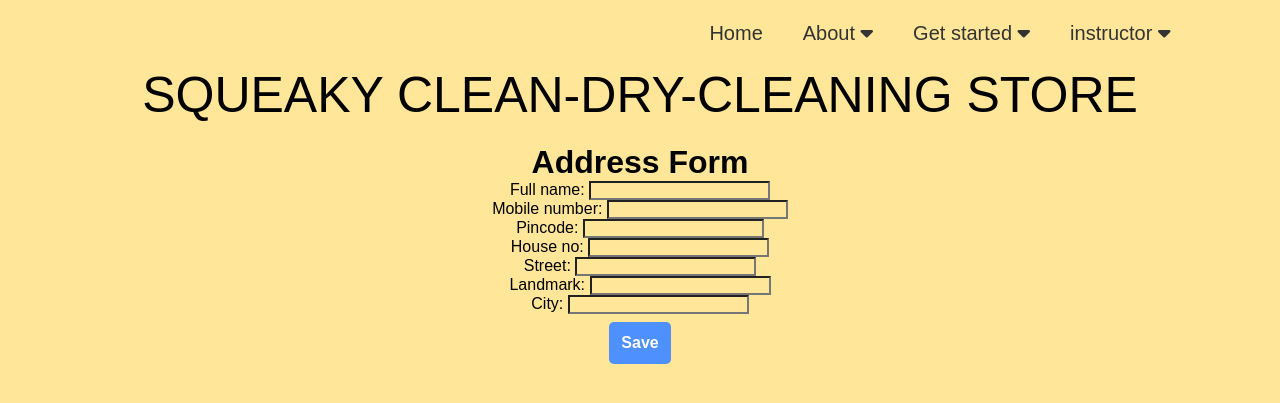
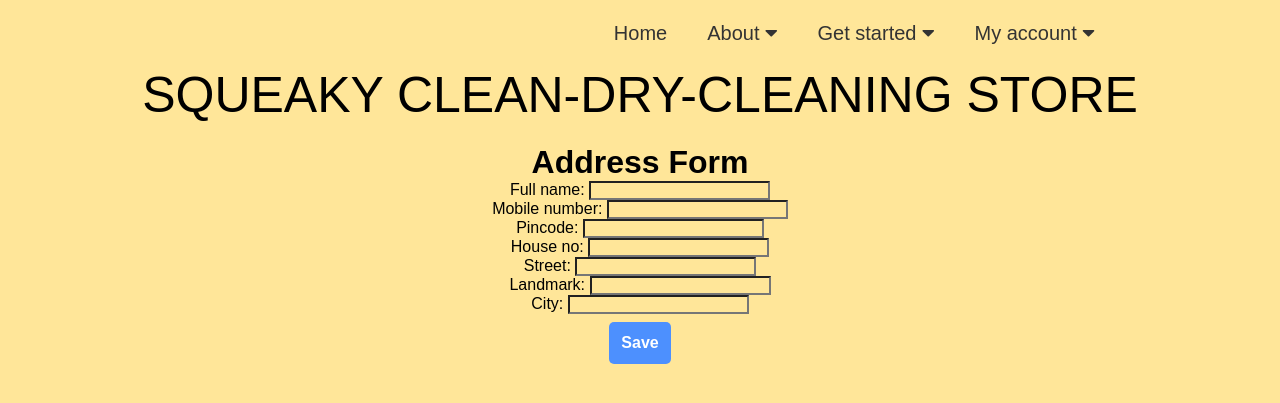
Before and after one commit to Akshay-343/sclean23, a Django app: page /new/ in a window 1280 px wide. Shown: the top 403 px of the page. Run offline with Django 4.2, Linux system fonts and the light colour scheme; a user stored in the database is signed in; some web fonts are replaced.

Commit message:
Update base.html

```diff
--- a/catalog/templates/base.html
+++ b/catalog/templates/base.html
@@ -3,7 +3,7 @@
  <head>
    <title>Squeaky Clean</title>
    <meta name="viewport" content="width=device-width, initial-scale=1">
-     <link rel="stylesheet" href="https://cdnjs.cloudflare.com/ajax/libs/font-awesome/6.4.0/css/all.min.css">
+     <link rel="stylesheet" href="https://cdnjs.cloudflare.com/ajax/libs/font-awesome/5.15.3/css/all.min.css">
      <link rel="stylesheet" href="{% static 'style.css' %}">
      <link href="//db.onlinewebfonts.com/c/8c583b80ac9e392caea26d76a803b665?family=ITC+Bradley+Hand" rel="stylesheet" type="text/css"/>
 
@@ -31,25 +31,32 @@
 
                     </ul>
                 </li>
-                {% if user.is_authenticated %}
-                <li><a href="#">{{ user.username }} <i class="fa  fa-caret-down"></i></a>
+                <li><a href="#">My account <i class="fa  fa-caret-down"></i></a>
                     <ul>
-                         <li><a href="{% url 'myaccount' %}">Manage ID</a></li><li><a href="{% url 'address_list' %}">Addresses</a></li>
-                            <li><a href="{% url 'terms' %}">Terms and Conditions</a></li>
+                        {% if user.is_authenticated %}
+                            <li><a href="#">Settings <i class="fa  fa-caret-down"></i></a>
+                    <ul>
+                        <li><a href="{% url 'myaccount' %}">Manage ID</a></li>
+                        <li><a href="{% url 'address_list' %}">Addresses</a></li>
                         <li><a   href="{% url 'delete_account' %}">Delete my account</a></li>
-                         <li><a href="{% url 'logout' %}">Logout</a></li>
+                     <li><a href="{% url 'terms' %}">Terms and Conditions</a></li>
+
                     </ul>
 
 
 
+
+                           <li><a href="{% url 'logout' %}">Logout</a></li>
+
                         {% else %}
-                            <li><a href="#">My Account <i class="fa  fa-caret-down"></i></a>
-                    <ul>
                            <li><a href="{% url 'login' %}">Login</a></li>
+                        {% endif %}
                     </ul>
-                        {% endif %}
+                </li>
+             <li><p style="color: transparent"> &nbsp&nbsp&nbsp&nbsp&nbsp&nbsp&nbsp&nbsp&nbsp&nbsp&nbsp&nbsp&nbsp&nbsp&nbsp&nbsp&nbsp</p>
 
-
+                </li>
+            </ul>
         </nav>
     </header>
 </div>
```
